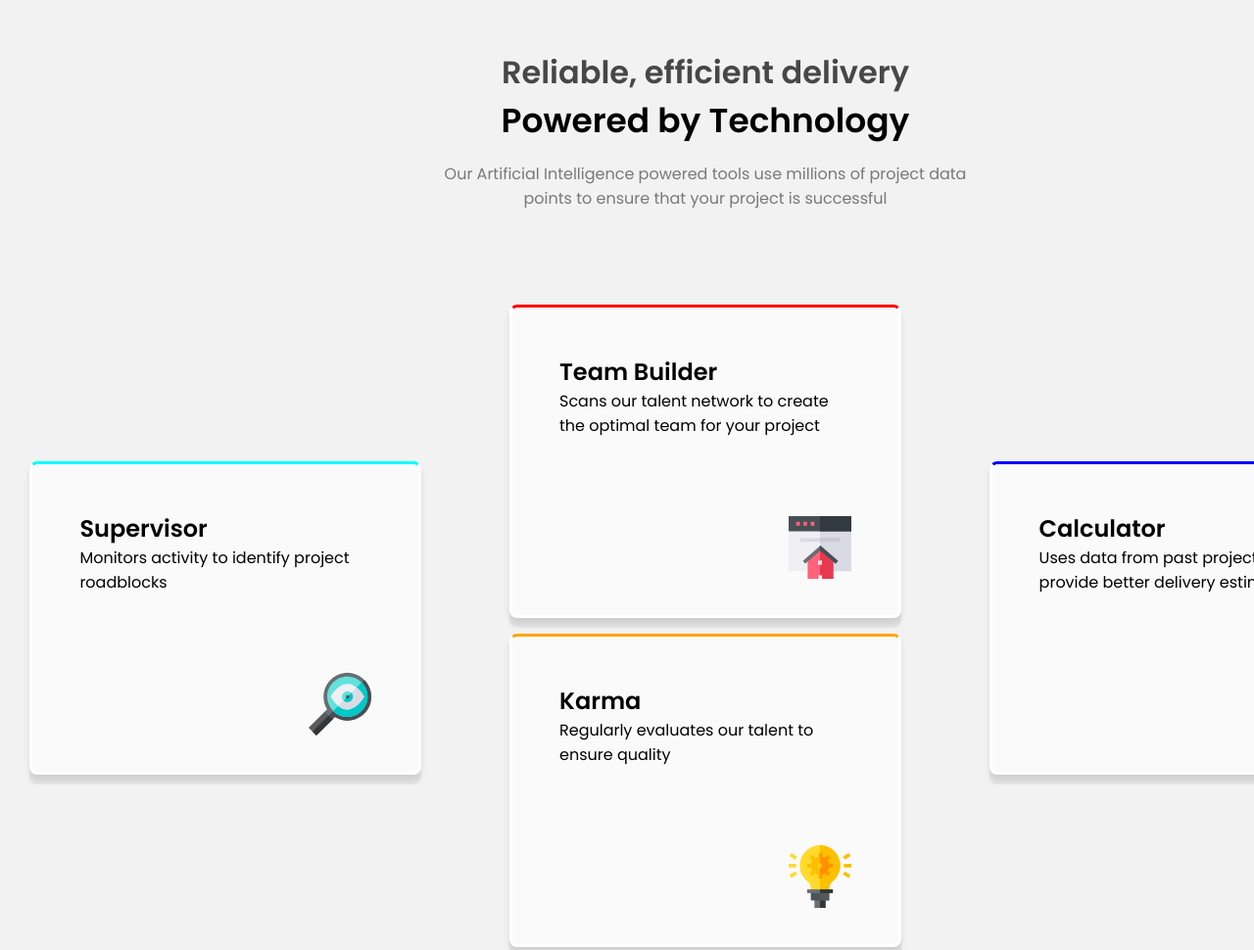
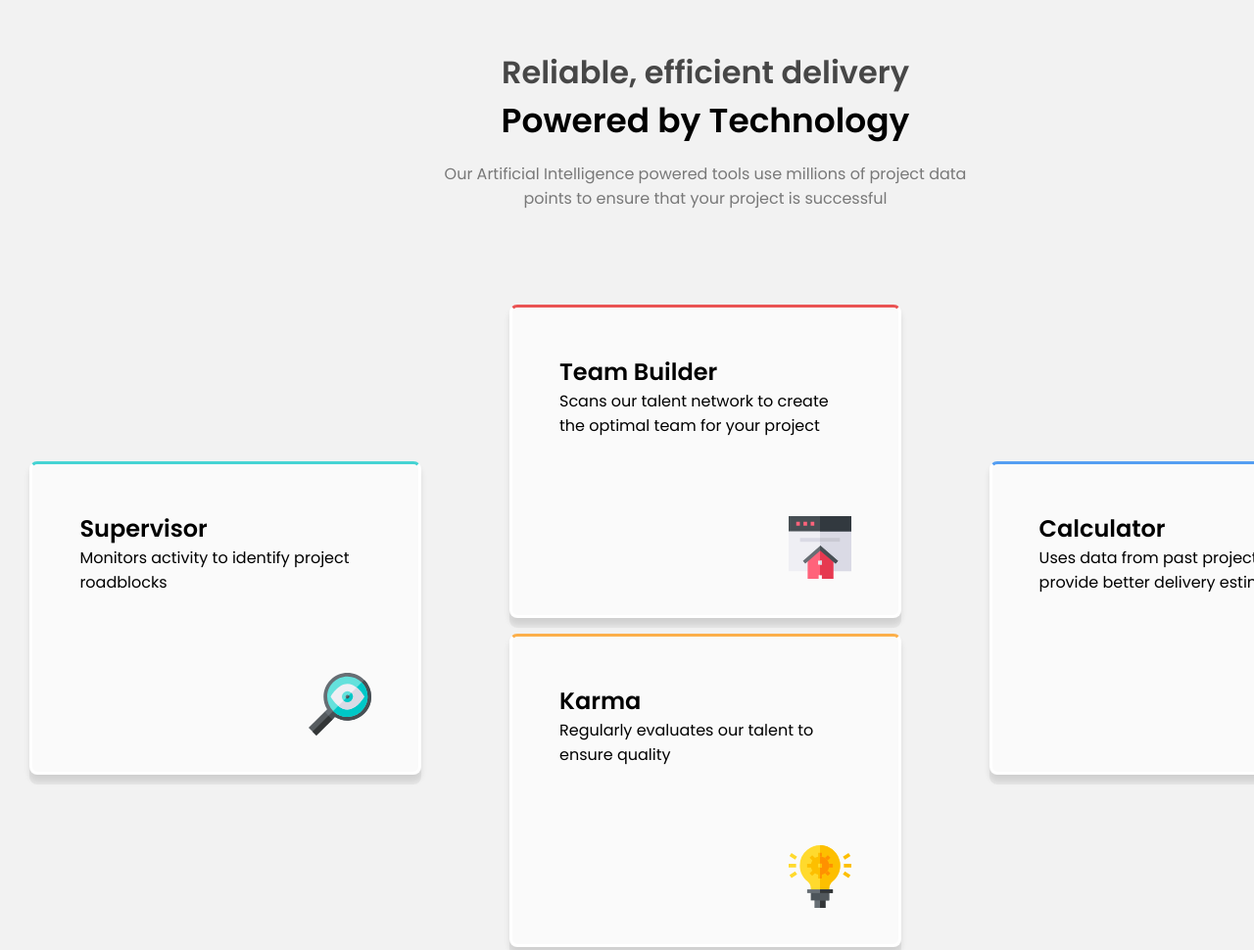
Before and after one commit to DavidPopa/Four-card-feature-section, a plain HTML site: page index.html in a window 1280 px wide. Shown: the part 110-1080 px from the top of the page at 98% size. Drawn offline with Linux system fonts and the light colour scheme.

Commit message:
update colors

```diff
--- a/index.html
+++ b/index.html
@@ -68,20 +68,20 @@
         height: 20rem;
       }
       .contOne {
-        border-top-color: aqua;
+        border-top-color: hsl(180, 62%, 55%);
       }
 
       .contTwo {
         margin-top: -10rem;
       }
       .cont-one {
-        border-top-color: red;
+        border-top-color: hsl(0, 78%, 62%);
       }
       .cont-two {
-        border-top-color: orange;
+        border-top-color: hsl(34, 97%, 64%);
       }
       .contThree {
-        border-top-color: blue;
+        border-top-color: hsl(212, 86%, 64%);
       }
       img {
         display: block;
```
